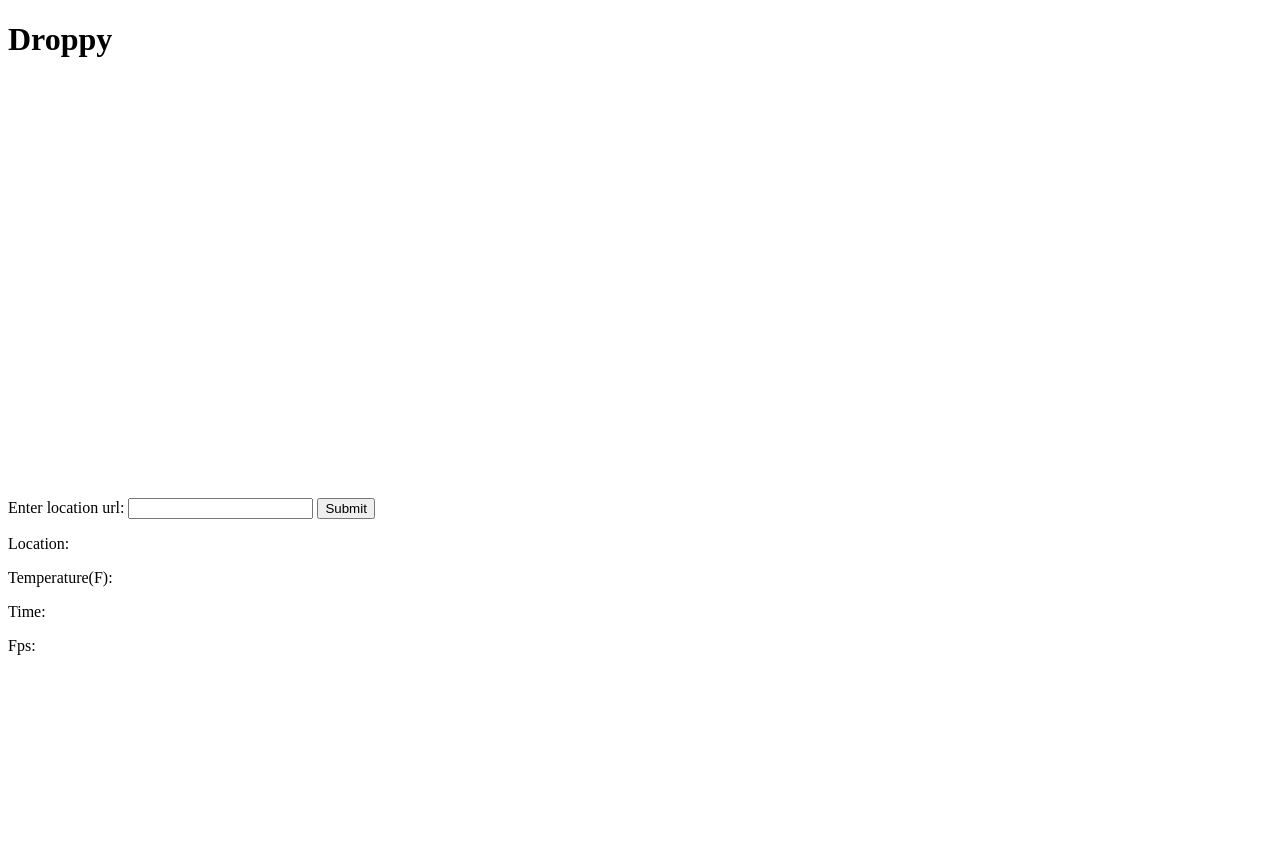
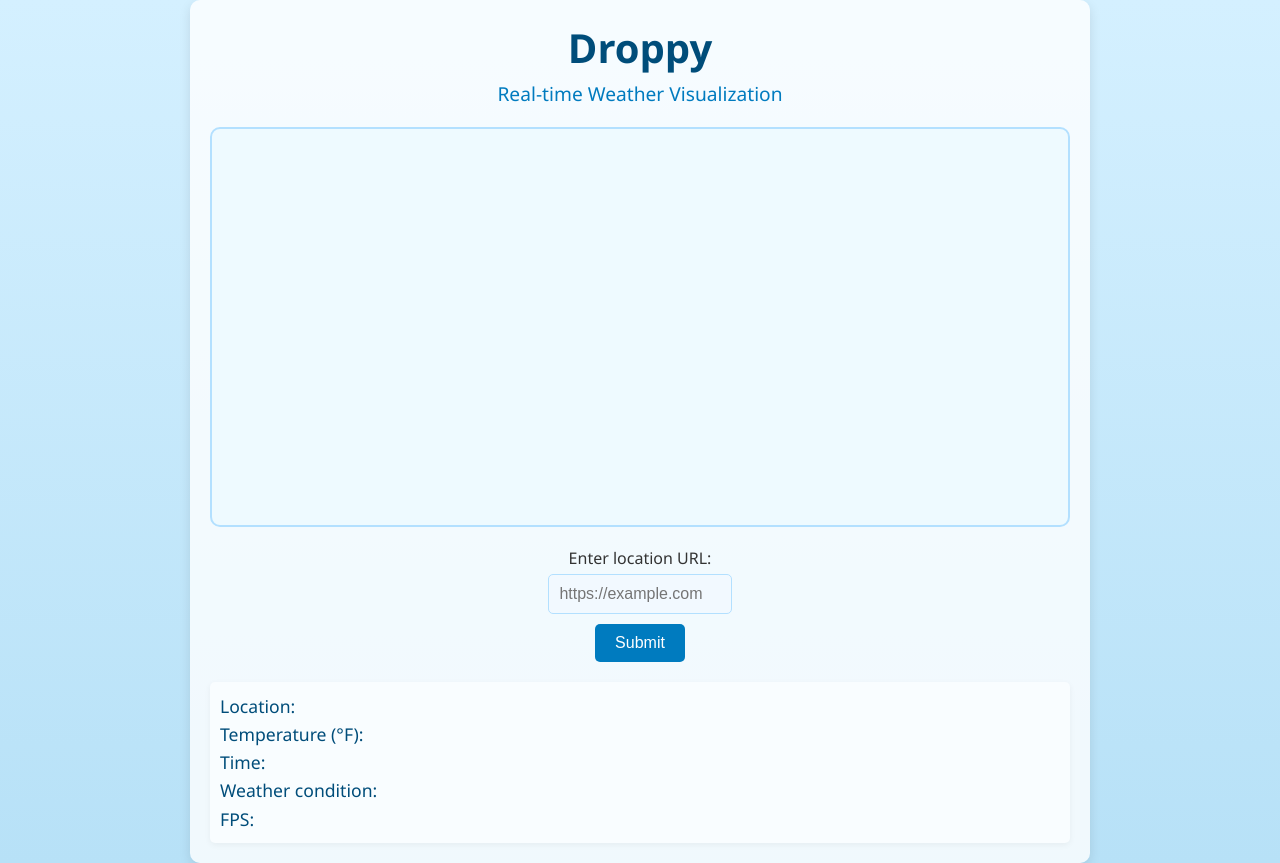
Before and after one commit to MailiTruong/RayMarching, a plain HTML site: page index.html in a window 1280 px wide. Before the commit the page ends 800 px from the top, so only its background shows below. Drawn offline with Linux system fonts and the light colour scheme; no server answers.

Commit message:
add nice css

```diff
--- a/index.html
+++ b/index.html
@@ -1,30 +1,35 @@
 <!DOCTYPE html>
-<html>
+<html lang="en">
+<head>
+    <title>Droppy - Interactive Weather Visualization</title>
+    <meta charset="UTF-8">
+    <meta name="viewport" content="width=device-width, initial-scale=1.0">
+    <link href="style.css" rel="stylesheet">
+</head>
+<body>
+    <div class="container">
         <header>
-        <title></title>
-        <link href="style.css" rel="stylesheet">
+            <h1>Droppy</h1>
+            <p>Real-time Weather Visualization</p>
         </header>
-    <body>
-        <div>
-            <h1>Droppy</h1>
         <div id="screen">
             <canvas id="context"></canvas>
         </div>
-            <div>
-                <br>
+        <section class="info">
             <form id="get-url-form" method="post">
-                    <label for="url">Enter location url:</label>
-                    <input type="url" id="wurl" name="wurl">
+                <label for="wurl">Enter location URL:</label>
+                <input type="url" id="wurl" name="wurl" placeholder="https://example.com" required>
                 <input type="submit" value="Submit">
             </form>
+            <div class="data-display">
+                <p>Location: <span id="place"></span></p>
+                <p>Temperature (°F): <span id="temp"></span></p>
+                <p>Time: <span id="time"></span></p>
+                <p>Weather condition: <span id="weather-condition"></span></p>
+                <p>FPS: <span id="fps"></span></p>
             </div>
-            <div>
-                <p>Location: <span id="place"></span></p>
-                <p>Temperature(F): <span id="temp"></span></p>
-                <p>Time: <span id="time"></span></p>
-                <p>Fps: <span id="fps"></span></p>
+        </section>
     </div>
-        </div>
-        <script src ="script.js"></script>
+    <script src="script.js"></script>
 </body>
 </html>
--- a/script.js
+++ b/script.js
@@ -66,15 +66,20 @@ function fetch_weather_data()
 
                         const place = doc.querySelector(".CurrentConditions--location--yub4l").textContent;
                         const time = doc.querySelector(".CurrentConditions--timestamp--LqnOd").textContent;
-                        const temp = doc.querySelector(".CurrentConditions--tempValue--zUBSz").textContent;
+                        let temp = doc.querySelector(".CurrentConditions--tempValue--zUBSz").textContent;
                         const condition = doc.querySelector(".CurrentConditions--phraseValue---VS-k").textContent;
                         const sunriseSunsetElements = doc.querySelectorAll(".TwcSunChart--dateValue--TzXBr");
                         const sunrise = sunriseSunsetElements[0].textContent;
                         const sunset = sunriseSunsetElements[1].textContent;
 
+                        temp = parseFloat(temp.replace('°', ''));
+                        temp = (temp - 32) * (5.0 / 9.0);
+                        const temperature = String(Math.floor(temp)) + "°";
+
                         document.getElementById("place").textContent = place;
-                        document.getElementById("temp").textContent = temp;
+                        document.getElementById("temp").textContent = temperature;
                         document.getElementById("time").textContent = time;
+                        document.getElementById("weather-condition").textContent = condition;
 
                         const words = time.trim().toLowerCase().split(' ');
                         const time_num = words[2] + " " + words[3];
--- a/style.css
+++ b/style.css
@@ -1,11 +1,130 @@
-#screen
-{
-        height: 50vh;
-        width: auto;
+* {
+    margin: 0;
+    padding: 0;
+    box-sizing: border-box;
 }
 
-#context
-{
-        height: 100%;
-        width: auto;
+body {
+    font-family: 'Segoe UI', Tahoma, Geneva, Verdana, sans-serif;
+    color: #333;
+    background: linear-gradient(to bottom, #d4f0ff, #b7e1f7);
+    display: flex;
+    justify-content: center;
+    align-items: center;
+    min-height: 100vh;
+    overflow: hidden;
 }
+
+.container {
+    width: 90%;
+    max-width: 900px;
+    background-color: rgba(255, 255, 255, 0.8);
+    border-radius: 10px;
+    box-shadow: 0px 4px 12px rgba(0, 0, 0, 0.1);
+    padding: 20px;
+    text-align: center;
+}
+
+header h1 {
+    font-size: 2.5em;
+    color: #004d7a;
+    margin-bottom: 5px;
+}
+
+header p {
+    font-size: 1.2em;
+    color: #007bbf;
+}
+
+#screen {
+    display: flex;
+    justify-content: center;
+    align-items: center;
+    height: 50vh;
+    border-radius: 10px;
+    overflow: hidden;
+    background: #eefaff;
+    margin: 20px 0;
+    border: 2px solid #b3e0ff;
+}
+
+#context {
+    width: 100%;
+    height: 100%;
+}
+
+.info {
+    display: flex;
+    flex-direction: column;
+    align-items: center;
+}
+
+form {
+    display: flex;
+    flex-direction: column;
+    align-items: center;
+    margin-bottom: 20px;
+}
+
+form label {
+    font-size: 1em;
+    color: #333;
+    margin-bottom: 5px;
+}
+
+form input[type="url"] {
+    width: 80%;
+    max-width: 300px;
+    padding: 10px;
+    border: 1px solid #b3e0ff;
+    border-radius: 5px;
+    font-size: 1em;
+    margin-bottom: 10px;
+    background-color: #f2f9ff;
+}
+
+form input[type="submit"] {
+    padding: 10px 20px;
+    background-color: #007bbf;
+    color: #fff;
+    border: none;
+    border-radius: 5px;
+    font-size: 1em;
+    cursor: pointer;
+    transition: background 0.3s;
+}
+
+form input[type="submit"]:hover {
+    background-color: #005f8a;
+}
+
+.data-display {
+    width: 100%;
+    text-align: left;
+    padding: 10px;
+    background: #f9fdff;
+    border-radius: 5px;
+    box-shadow: 0px 2px 6px rgba(0, 0, 0, 0.05);
+    color: #004d7a;
+}
+
+.data-display p {
+    font-size: 1.1em;
+    line-height: 1.6;
+}
+
+.data-display span {
+    font-weight: bold;
+    color: #007bbf;
+}
+
+@media (max-width: 768px) {
+    #screen {
+        height: 40vh;
+    }
+
+    form input[type="url"]
+    {
+        width: 90%;
+    }
+}
```
Lines whose indentation alone changed are shown as unchanged.
